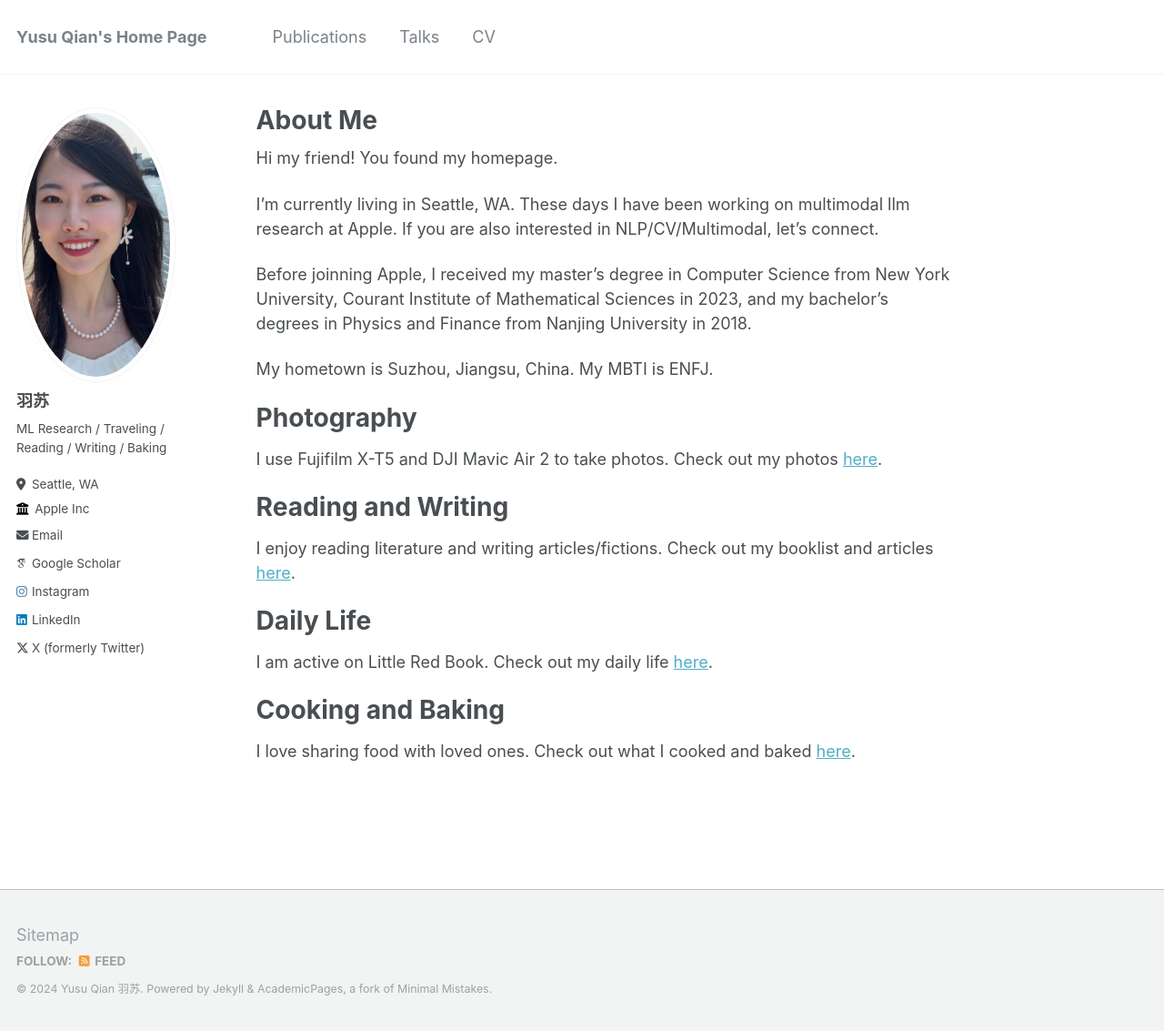
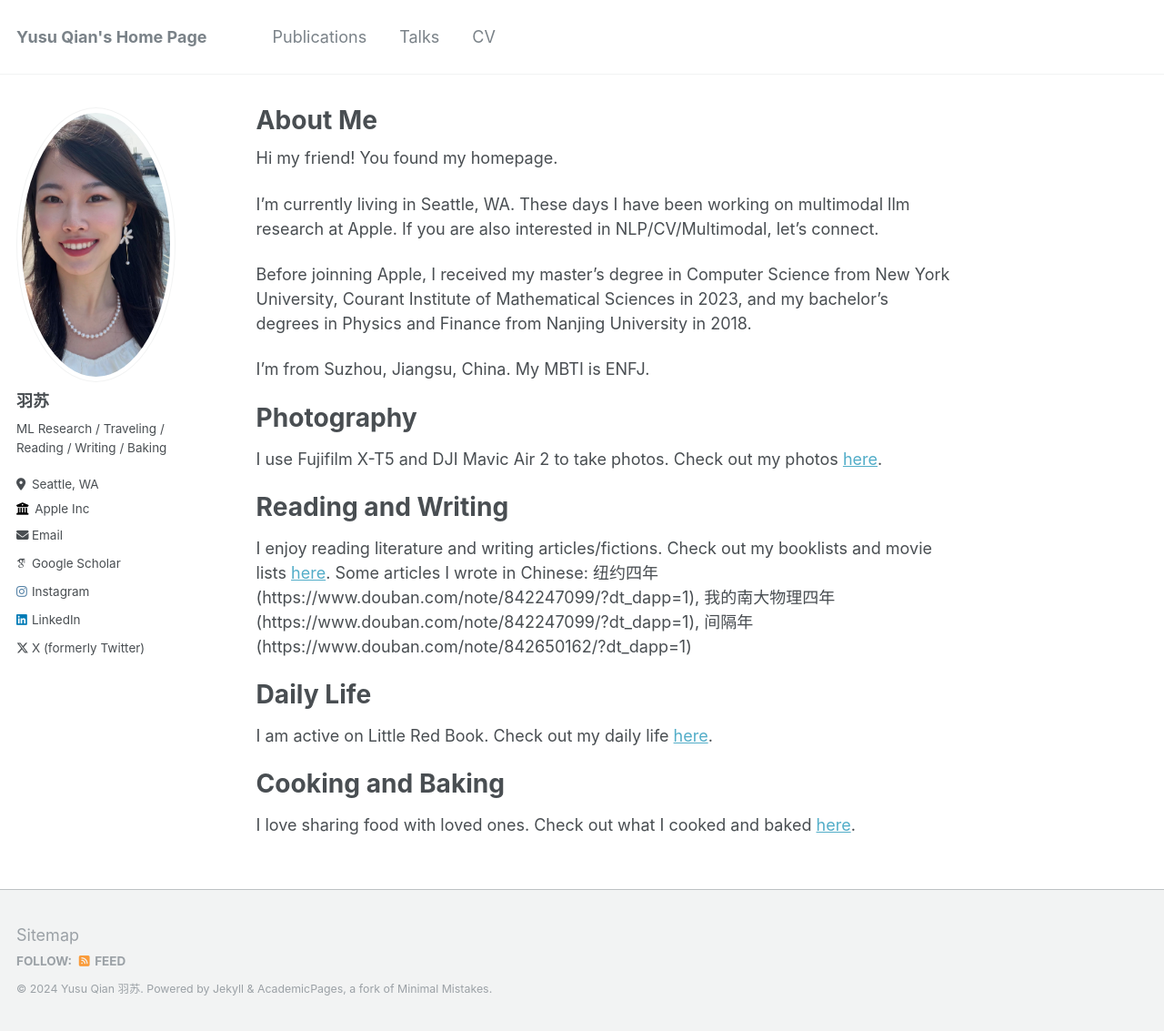
Before and after one commit to sueqian6/sueqian6.github.io, a Jekyll site: the page built from _pages/about.md, in a window 1280 px wide and 1133 px high. Shown: the whole window at 91% size. Built offline with Jekyll 4.4.1, drawn with Linux system fonts in a browser that asks for light colours; some web fonts are replaced.

Commit message:
Update about.md

```diff
--- a/_pages/about.md
+++ b/_pages/about.md
@@ -13,7 +13,7 @@ I'm currently living in Seattle, WA. These days I have been working on multimoda
 
 Before joinning Apple, I received my master's degree in Computer Science from New York University, Courant Institute of Mathematical Sciences in 2023, and my bachelor's degrees in Physics and Finance from Nanjing University in 2018.
 
-My hometown is Suzhou, Jiangsu, China. My MBTI is ENFJ.
+I'm from Suzhou, Jiangsu, China. My MBTI is ENFJ.
 
 
 Photography
@@ -22,7 +22,8 @@ I use Fujifilm X-T5 and DJI Mavic Air 2 to take photos. Check out my photos [her
 
 Reading and Writing
 ======
-I enjoy reading literature and writing articles/fictions. Check out my booklist and articles [here](https://www.douban.com/people/175474535/?_i=9314726DuUjTuu).
+I enjoy reading literature and writing articles/fictions. Check out my booklists and movie lists [here](https://www.douban.com/people/175474535/?_i=9314726DuUjTuu).
+Some articles I wrote in Chinese: 纽约四年(https://www.douban.com/note/842247099/?dt_dapp=1), 我的南大物理四年(https://www.douban.com/note/842247099/?dt_dapp=1), 间隔年(https://www.douban.com/note/842650162/?dt_dapp=1)
 
 Daily Life
 ======
```
